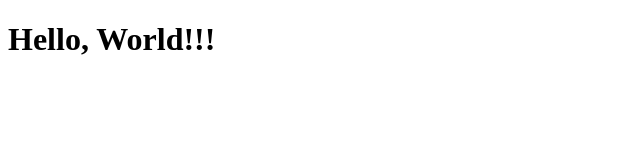
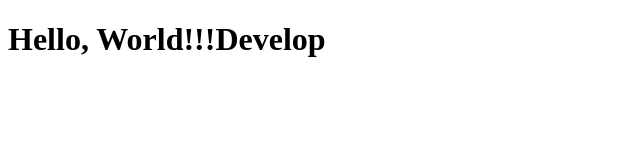
Before and after one commit to Olga160990/tutorial, a plain HTML site: page index.html in a window 1280 px wide. Shown: the whole page, without its empty margins (0-640 px from the left). Drawn offline with Linux system fonts and the light colour scheme.

Commit message:
First commit

```diff
--- a/index.html
+++ b/index.html
@@ -7,6 +7,6 @@
     <title>Hello,world</title>
 </head>
 <body>
-    <h1>Hello, World!!!</h1>
+    <h1>Hello, World!!!Develop</h1>
 </body>
 </html>
```
